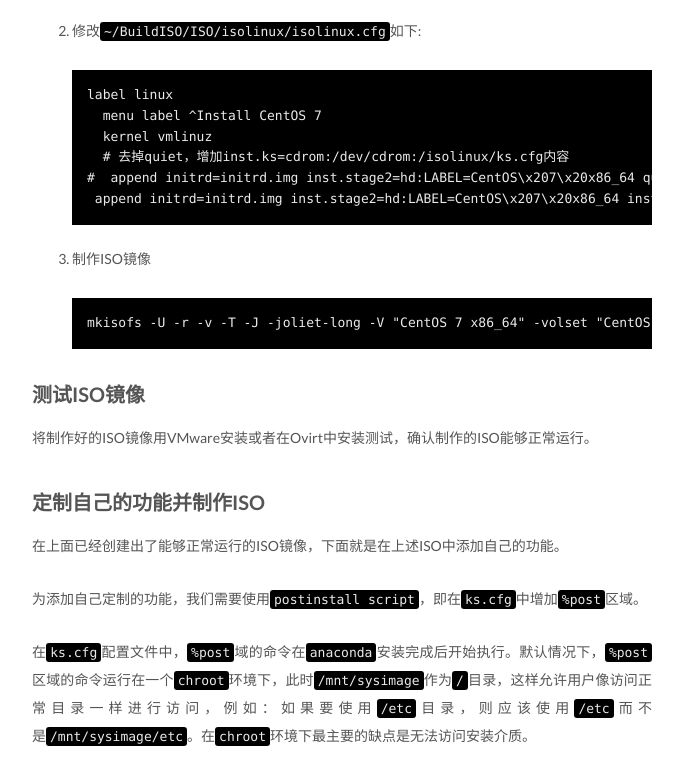
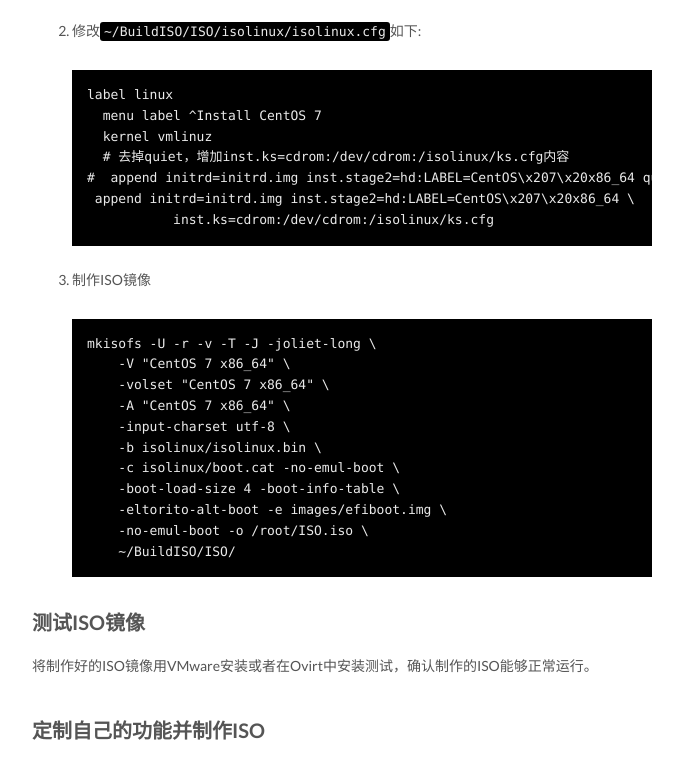
Before and after one commit to RReyn/ry0117.github.io, a plain HTML site: page 2016/12/13/自动化安装ISO制作流程/index.html in a window 1280 px wide. Shown: the part 7794-8551 px from the top of the page, without its empty margins (428-1111 px from the left). Drawn offline with Linux system fonts and the light colour scheme.

Commit message:
Modify blog

```diff
--- a/2016/12/13/自动化安装ISO制作流程/index.html
+++ b/2016/12/13/自动化安装ISO制作流程/index.html
@@ -90,7 +90,7 @@
 <meta property="og:url" content="http://yoursite.com/2016/12/13/自动化安装ISO制作流程/index.html">
 <meta property="og:site_name" content="回忆是一条没有归途的路">
 <meta property="og:description" content="此文档参考了《Building a custom CentOS 7 kickstart disc》的内容，原文链接说明：此文档仅用于制作CentOS7.2版本的ISO镜像，其他CentOS版本制作ISO步骤可能与此文档中有所差别。">
-<meta property="og:updated_time" content="2016-12-13T16:49:34.189Z">
+<meta property="og:updated_time" content="2016-12-13T17:10:32.904Z">
 <meta name="twitter:card" content="summary">
 <meta name="twitter:title" content="自动化安装ISO制作流程">
 <meta name="twitter:description" content="此文档参考了《Building a custom CentOS 7 kickstart disc》的内容，原文链接说明：此文档仅用于制作CentOS7.2版本的ISO镜像，其他CentOS版本制作ISO步骤可能与此文档中有所差别。">
@@ -568,10 +568,21 @@ $ sudo rpm -Uvh \
   kernel vmlinuz
   # 去掉quiet，增加inst.ks=cdrom:/dev/cdrom:/isolinux/ks.cfg内容
 #  append initrd=initrd.img inst.stage2=hd:LABEL=CentOS\x207\x20x86_64 quiet
- append initrd=initrd.img inst.stage2=hd:LABEL=CentOS\x207\x20x86_64 inst.ks=cdrom:/dev/cdrom:/isolinux/ks.cfg
+ append initrd=initrd.img inst.stage2=hd:LABEL=CentOS\x207\x20x86_64 \
+           inst.ks=cdrom:/dev/cdrom:/isolinux/ks.cfg
 </code></pre></li>
 <li><p>制作ISO镜像</p>
-<pre><code>mkisofs -U -r -v -T -J -joliet-long -V &quot;CentOS 7 x86_64&quot; -volset &quot;CentOS 7 x86_64&quot; -A &quot;CentOS 7 x86_64&quot; -input-charset utf-8 -b isolinux/isolinux.bin -c isolinux/boot.cat -no-emul-boot -boot-load-size 4 -boot-info-table -eltorito-alt-boot -e images/efiboot.img -no-emul-boot -o /root/ISO.iso ~/BuildISO/ISO/
+<pre><code>mkisofs -U -r -v -T -J -joliet-long \
+    -V &quot;CentOS 7 x86_64&quot; \
+    -volset &quot;CentOS 7 x86_64&quot; \
+    -A &quot;CentOS 7 x86_64&quot; \
+    -input-charset utf-8 \
+    -b isolinux/isolinux.bin \
+    -c isolinux/boot.cat -no-emul-boot \
+    -boot-load-size 4 -boot-info-table \
+    -eltorito-alt-boot -e images/efiboot.img \
+    -no-emul-boot -o /root/ISO.iso \
+    ~/BuildISO/ISO/
 </code></pre></li>
 </ol>
 <h2 id="测试ISO镜像"><a href="#测试ISO镜像" class="headerlink" title="测试ISO镜像"></a>测试ISO镜像</h2><p>将制作好的ISO镜像用VMware安装或者在Ovirt中安装测试，确认制作的ISO能够正常运行。</p>
@@ -644,7 +655,17 @@ yum install /root/postinstall/test/test.rpm
 %end
 </code></pre></li>
 <li><p>制作ISO镜像</p>
-<pre><code>mkisofs -U -r -v -T -J -joliet-long -V &quot;CentOS 7 x86_64&quot; -volset &quot;CentOS 7 x86_64&quot; -A &quot;CentOS 7 x86_64&quot; -input-charset utf-8 -b isolinux/isolinux.bin -c isolinux/boot.cat -no-emul-boot -boot-load-size 4 -boot-info-table -eltorito-alt-boot -e images/efiboot.img -no-emul-boot -o /root/ISO-CM.iso ~/BuildISO/ISO/
+<pre><code>mkisofs -U -r -v -T -J -joliet-long \
+    -V &quot;CentOS 7 x86_64&quot; \
+    -volset &quot;CentOS 7 x86_64&quot; \
+    -A &quot;CentOS 7 x86_64&quot; \
+    -input-charset utf-8 \
+    -b isolinux/isolinux.bin \
+    -c isolinux/boot.cat -no-emul-boot \
+    -boot-load-size 4 -boot-info-table \
+    -eltorito-alt-boot -e images/efiboot.img \
+    -no-emul-boot -o /root/ISO-CM.iso \
+    ~/BuildISO/ISO/
 </code></pre></li>
 </ol>
 <blockquote>
--- a/css/main.css
+++ b/css/main.css
@@ -1564,7 +1564,7 @@ pre .javascript .function {
   width: 4px;
   height: 4px;
   border-radius: 50%;
-  background: #dab994;
+  background: #5222ff;
 }
 .links-of-blogroll {
   font-size: 13px;
```
